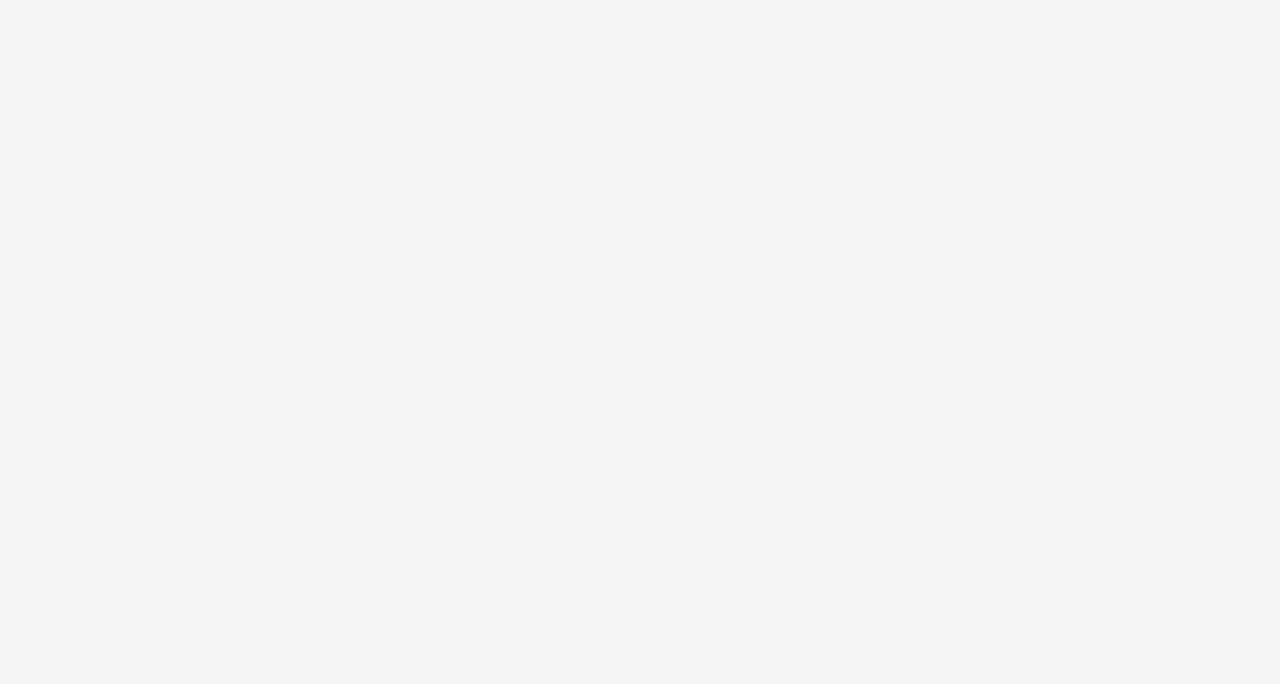
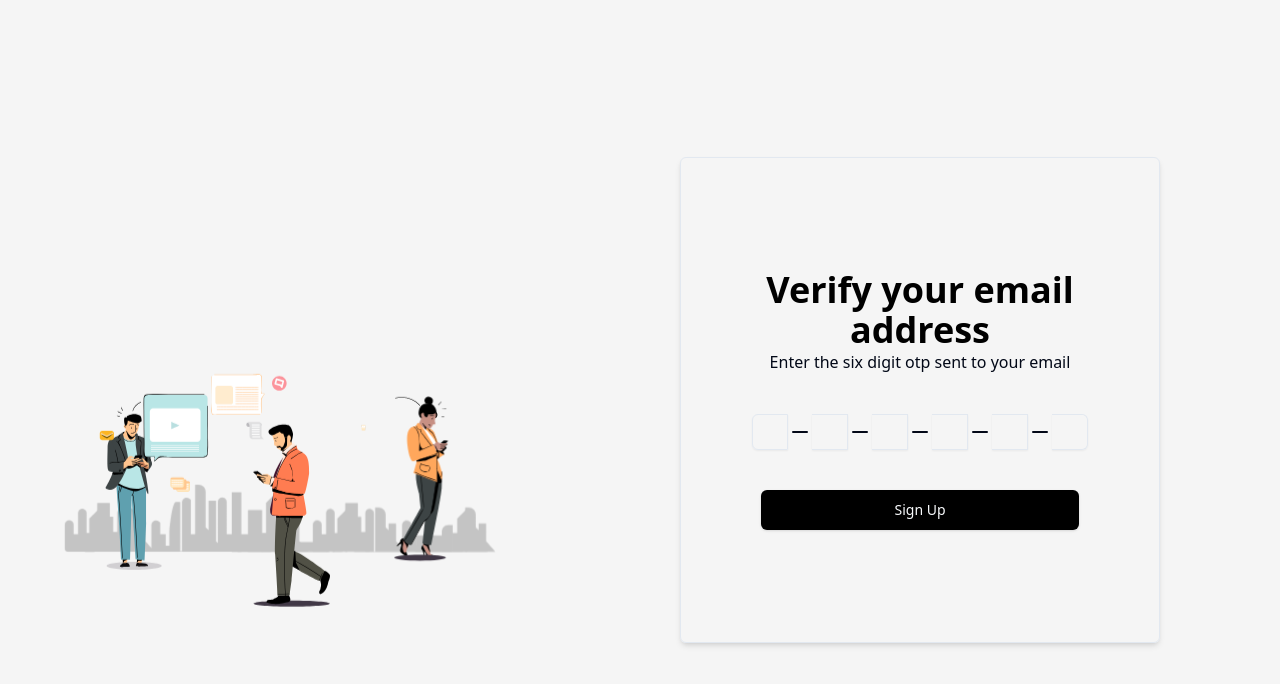
Before and after one commit to obuastella/Reviewblog, a React (Vite) app: page /verify in a window 1280 px wide. Before the commit this address had no page. Shown: the top 684 px of the page. Built offline with nearby package versions, Linux system fonts and the light colour scheme.

Commit message:
wip:verify screen

```diff
--- a/package.json
+++ b/package.json
@@ -19,6 +19,7 @@
     "class-variance-authority": "^0.7.1",
     "clsx": "^2.1.1",
     "framer-motion": "^11.15.0",
+    "input-otp": "^1.4.2",
     "lottie-react": "^2.4.0",
     "lucide-react": "^0.469.0",
     "prop-types": "^15.8.1",
--- a/src/App.tsx
+++ b/src/App.tsx
@@ -4,7 +4,7 @@ import Onboarding from "./pages/Onboarding/Onboarding";
 import SignUp from "./pages/Auth/SignUp";
 import Login from "./pages/Auth/Login";
 import Dashboard from "./pages/Dashboard/Dashboard";
-import Otp from "./pages/Otp/Otp";
+import VerifyEmail from "./pages/Auth/VerifyEmail";
 export default function App() {
   return (
     <>
@@ -13,7 +13,7 @@ export default function App() {
           <Route path="/" element={<LandingPage />} />
           <Route path="/get-started" element={<Onboarding />} />
           <Route path="/register" element={<SignUp />} />
-          <Route path="/otp" element={<Otp />} />
+          <Route path="/verify" element={<VerifyEmail />} />
           <Route path="/login" element={<Login />} />
           <Route path="/discover" element={<Dashboard />} />
           <Route path="/my-books" element={<Dashboard />} />
--- /dev/null
+++ b/src/components/ui/input-otp.tsx
@@ -0,0 +1,69 @@
+import * as React from "react"
+import { OTPInput, OTPInputContext } from "input-otp"
+import { Minus } from "lucide-react"
+
+import { cn } from "@/lib/utils"
+
+const InputOTP = React.forwardRef<
+  React.ElementRef<typeof OTPInput>,
+  React.ComponentPropsWithoutRef<typeof OTPInput>
+>(({ className, containerClassName, ...props }, ref) => (
+  <OTPInput
+    ref={ref}
+    containerClassName={cn(
+      "flex items-center gap-2 has-[:disabled]:opacity-50",
+      containerClassName
+    )}
+    className={cn("disabled:cursor-not-allowed", className)}
+    {...props}
+  />
+))
+InputOTP.displayName = "InputOTP"
+
+const InputOTPGroup = React.forwardRef<
+  React.ElementRef<"div">,
+  React.ComponentPropsWithoutRef<"div">
+>(({ className, ...props }, ref) => (
+  <div ref={ref} className={cn("flex items-center", className)} {...props} />
+))
+InputOTPGroup.displayName = "InputOTPGroup"
+
+const InputOTPSlot = React.forwardRef<
+  React.ElementRef<"div">,
+  React.ComponentPropsWithoutRef<"div"> & { index: number }
+>(({ index, className, ...props }, ref) => {
+  const inputOTPContext = React.useContext(OTPInputContext)
+  const { char, hasFakeCaret, isActive } = inputOTPContext.slots[index]
+
+  return (
+    <div
+      ref={ref}
+      className={cn(
+        "relative flex h-9 w-9 items-center justify-center border-y border-r border-input text-sm shadow-sm transition-all first:rounded-l-md first:border-l last:rounded-r-md",
+        isActive && "z-10 ring-1 ring-ring",
+        className
+      )}
+      {...props}
+    >
+      {char}
+      {hasFakeCaret && (
+        <div className="pointer-events-none absolute inset-0 flex items-center justify-center">
+          <div className="h-4 w-px animate-caret-blink bg-foreground duration-1000" />
+        </div>
+      )}
+    </div>
+  )
+})
+InputOTPSlot.displayName = "InputOTPSlot"
+
+const InputOTPSeparator = React.forwardRef<
+  React.ElementRef<"div">,
+  React.ComponentPropsWithoutRef<"div">
+>(({ ...props }, ref) => (
+  <div ref={ref} role="separator" {...props}>
+    <Minus />
+  </div>
+))
+InputOTPSeparator.displayName = "InputOTPSeparator"
+
+export { InputOTP, InputOTPGroup, InputOTPSlot, InputOTPSeparator }
--- a/src/pages/Auth/SignUpForm.tsx
+++ b/src/pages/Auth/SignUpForm.tsx
@@ -30,7 +30,7 @@ export default function SignUpForm() {
       // Simulate an API request with a timeout
       await new Promise((resolve) => setTimeout(resolve, 2000));
       // Navigate to the /discover page upon success
-      navigate("/discover");
+      navigate("/verify");
     } catch (error) {
       console.log("Error submitting the form:", error);
     } finally {
--- /dev/null
+++ b/src/pages/Auth/VerifyEmail.tsx
@@ -0,0 +1,26 @@
+import Lottie from "lottie-react";
+import peopleAnimation from "../../lotties/people.json";
+import VerifyEmailForm from "./VerifyEmailForm";
+
+export default function VerifyEmail() {
+  return (
+    <div className="w-full flex flex-col md:flex-row gap-x-20 justify-center md:justify-start px-2 md:px-10 items-center h-screen">
+      <Lottie
+        animationData={peopleAnimation}
+        loop
+        className=" mt-52 hidden md:block w-[40%]"
+      />
+      <div className="py-28 rounded-md md:ms-20 md:border shadow-md px-2 md:px-20 w-full md:w-[40%]">
+        <section className="">
+          <h2 className="text-4xl text-black font-semibold text-center">
+            Verify your email address
+          </h2>
+          <p className="text-center text-base">
+            Enter the six digit otp sent to your email
+          </p>
+          <VerifyEmailForm />
+        </section>
+      </div>
+    </div>
+  );
+}
--- /dev/null
+++ b/src/pages/Auth/VerifyEmailForm.tsx
@@ -0,0 +1,76 @@
+import { Button } from "@/components/ui/button";
+import { useState } from "react";
+import { useNavigate } from "react-router-dom";
+import { validatePassword } from "./ValidatePassword";
+import { REGEXP_ONLY_DIGITS_AND_CHARS } from "input-otp";
+import {
+  InputOTP,
+  InputOTPGroup,
+  InputOTPSeparator,
+  InputOTPSlot,
+} from "@/components/ui/input-otp";
+
+export default function VerifyEmailForm() {
+  const navigate = useNavigate();
+  const [fullName, setFullName] = useState<string>();
+  const [email, setEmail] = useState<string>();
+  const [password, setPassword] = useState<string>();
+  const [isLoading, setIsLoading] = useState<boolean>(false);
+
+  const handleSubmit = async (e: React.FormEvent<HTMLFormElement>) => {
+    e.preventDefault();
+    setIsLoading(true);
+    const payload = {
+      fullName: fullName,
+      email: email,
+      password: password,
+    };
+    try {
+      console.log("sending payload:", payload);
+      // Simulate an API request with a timeout
+      await new Promise((resolve) => setTimeout(resolve, 2000));
+      // Navigate to the /discover page upon success
+      navigate("/verify");
+    } catch (error) {
+      console.log("Error submitting the form:", error);
+    } finally {
+      setIsLoading(false); // Reset loading state
+      setTimeout(() => {
+        setFullName("");
+        setEmail("");
+        setPassword("");
+      }, 2000);
+    }
+  };
+  return (
+    <>
+      <form onSubmit={handleSubmit} className="mt-8" action="#">
+        <div className="mt-10 flex justify-center items-center gap-x-10">
+          <InputOTP maxLength={6} pattern={REGEXP_ONLY_DIGITS_AND_CHARS}>
+            <InputOTPGroup>
+              <InputOTPSlot index={0} />
+              <InputOTPSeparator />
+              <InputOTPSlot index={1} />
+              <InputOTPSeparator />
+
+              <InputOTPSlot index={2} />
+              <InputOTPSeparator />
+              <InputOTPSlot index={3} />
+              <InputOTPSeparator />
+              <InputOTPSlot index={4} />
+              <InputOTPSeparator />
+              <InputOTPSlot index={5} />
+            </InputOTPGroup>
+          </InputOTP>
+        </div>
+
+        <Button
+          disabled={isLoading}
+          className="p-5 mt-10 w-full bg-black hover:bg-primary"
+        >
+          {isLoading ? "Loading..." : "Sign Up"}
+        </Button>
+      </form>
+    </>
+  );
+}
--- a/src/pages/Otp/Otp.tsx
+++ /dev/null
@@ -1,3 +0,0 @@
-export default function Otp() {
-  return <div>Otp page</div>;
-}
--- a/tailwind.config.js
+++ b/tailwind.config.js
@@ -5,63 +5,72 @@ export default {
   theme: {
     extend: {
       borderRadius: {
-  			lg: 'var(--radius)',
-  			md: 'calc(var(--radius) - 2px)',
-  			sm: 'calc(var(--radius) - 4px)'
+        lg: "var(--radius)",
+        md: "calc(var(--radius) - 2px)",
+        sm: "calc(var(--radius) - 4px)",
       },
       colors: {
-  			background: '#f5f5f5',
+        background: "#f5f5f5",
         primary: {
-  				DEFAULT: '#FF700F',
-  				foreground: 'hsl(var(--primary-foreground))'
+          DEFAULT: "#FF700F",
+          foreground: "hsl(var(--primary-foreground))",
         },
-  			foreground: 'hsl(var(--foreground))',
+        foreground: "hsl(var(--foreground))",
         card: {
-  				DEFAULT: 'hsl(var(--card))',
-  				foreground: 'hsl(var(--card-foreground))'
+          DEFAULT: "hsl(var(--card))",
+          foreground: "hsl(var(--card-foreground))",
         },
         popover: {
-  				DEFAULT: 'hsl(var(--popover))',
-  				foreground: 'hsl(var(--popover-foreground))'
+          DEFAULT: "hsl(var(--popover))",
+          foreground: "hsl(var(--popover-foreground))",
         },
         secondary: {
-  				DEFAULT: 'hsl(var(--secondary))',
-  				foreground: 'hsl(var(--secondary-foreground))'
+          DEFAULT: "hsl(var(--secondary))",
+          foreground: "hsl(var(--secondary-foreground))",
         },
         muted: {
-  				DEFAULT: 'hsl(var(--muted))',
-  				foreground: 'hsl(var(--muted-foreground))'
+          DEFAULT: "hsl(var(--muted))",
+          foreground: "hsl(var(--muted-foreground))",
         },
         accent: {
-  				DEFAULT: 'hsl(var(--accent))',
-  				foreground: 'hsl(var(--accent-foreground))'
+          DEFAULT: "hsl(var(--accent))",
+          foreground: "hsl(var(--accent-foreground))",
         },
         destructive: {
-  				DEFAULT: 'hsl(var(--destructive))',
-  				foreground: 'hsl(var(--destructive-foreground))'
+          DEFAULT: "hsl(var(--destructive))",
+          foreground: "hsl(var(--destructive-foreground))",
         },
-  			border: 'hsl(var(--border))',
-  			input: 'hsl(var(--input))',
-  			ring: 'hsl(var(--ring))',
+        border: "hsl(var(--border))",
+        input: "hsl(var(--input))",
+        ring: "hsl(var(--ring))",
         chart: {
-  				'1': 'hsl(var(--chart-1))',
-  				'2': 'hsl(var(--chart-2))',
-  				'3': 'hsl(var(--chart-3))',
-  				'4': 'hsl(var(--chart-4))',
-  				'5': 'hsl(var(--chart-5))'
+          1: "hsl(var(--chart-1))",
+          2: "hsl(var(--chart-2))",
+          3: "hsl(var(--chart-3))",
+          4: "hsl(var(--chart-4))",
+          5: "hsl(var(--chart-5))",
         },
         sidebar: {
-  				DEFAULT: 'hsl(var(--sidebar-background))',
-  				foreground: 'hsl(var(--sidebar-foreground))',
-  				primary: 'hsl(var(--sidebar-primary))',
-  				'primary-foreground': 'hsl(var(--sidebar-primary-foreground))',
-  				accent: 'hsl(var(--sidebar-accent))',
-  				'accent-foreground': 'hsl(var(--sidebar-accent-foreground))',
-  				border: 'hsl(var(--sidebar-border))',
-  				ring: 'hsl(var(--sidebar-ring))'
-  			}
-  		}
-  	}
+          DEFAULT: "hsl(var(--sidebar-background))",
+          foreground: "hsl(var(--sidebar-foreground))",
+          primary: "hsl(var(--sidebar-primary))",
+          "primary-foreground": "hsl(var(--sidebar-primary-foreground))",
+          accent: "hsl(var(--sidebar-accent))",
+          "accent-foreground": "hsl(var(--sidebar-accent-foreground))",
+          border: "hsl(var(--sidebar-border))",
+          ring: "hsl(var(--sidebar-ring))",
+        },
+      },
+      keyframes: {
+        "caret-blink": {
+          "0%,70%,100%": { opacity: "1" },
+          "20%,50%": { opacity: "0" },
+        },
+      },
+      animation: {
+        "caret-blink": "caret-blink 1.25s ease-out infinite",
+      },
+    },
   },
   plugins: [require("tailwindcss-animate")],
 };
```
Also changed, not shown: 1 other file (tests, documents, lock files or other folders). Lines whose indentation alone changed are shown as unchanged.
